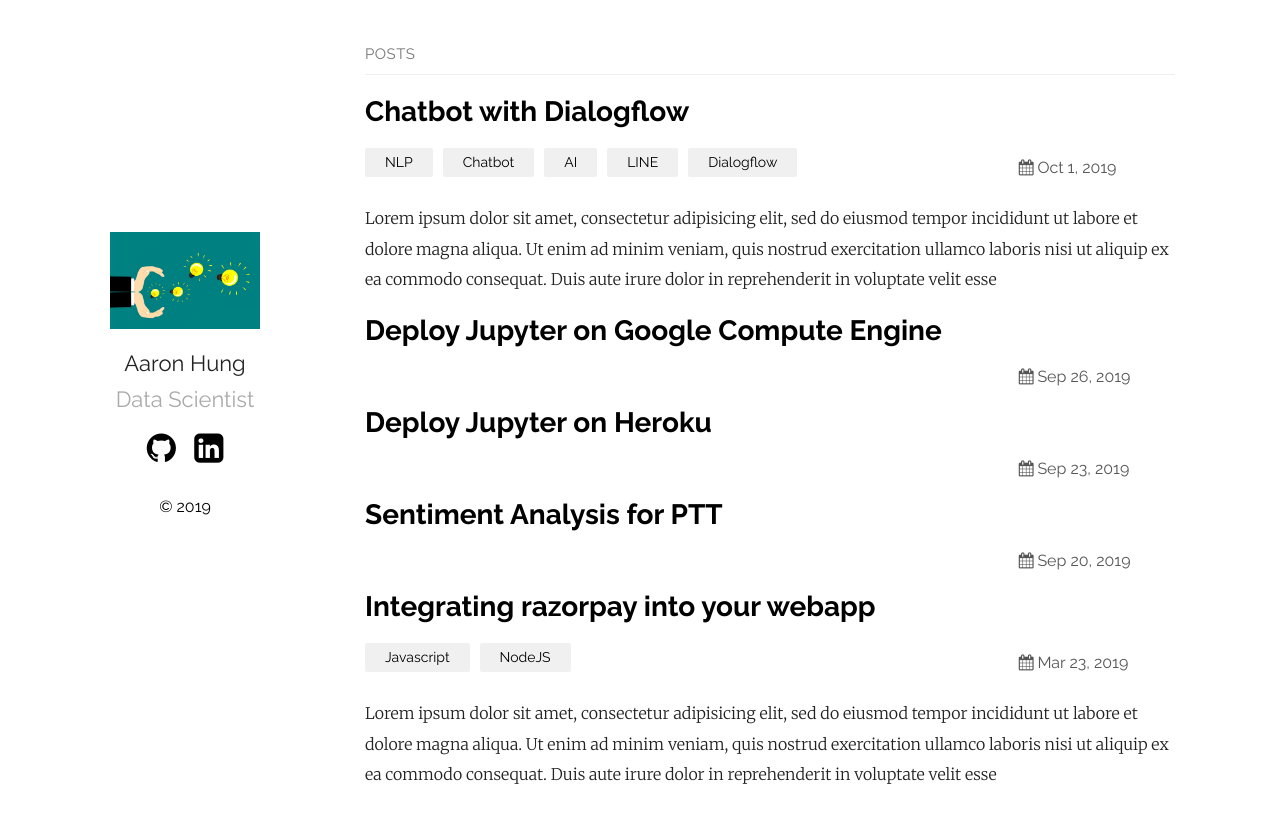
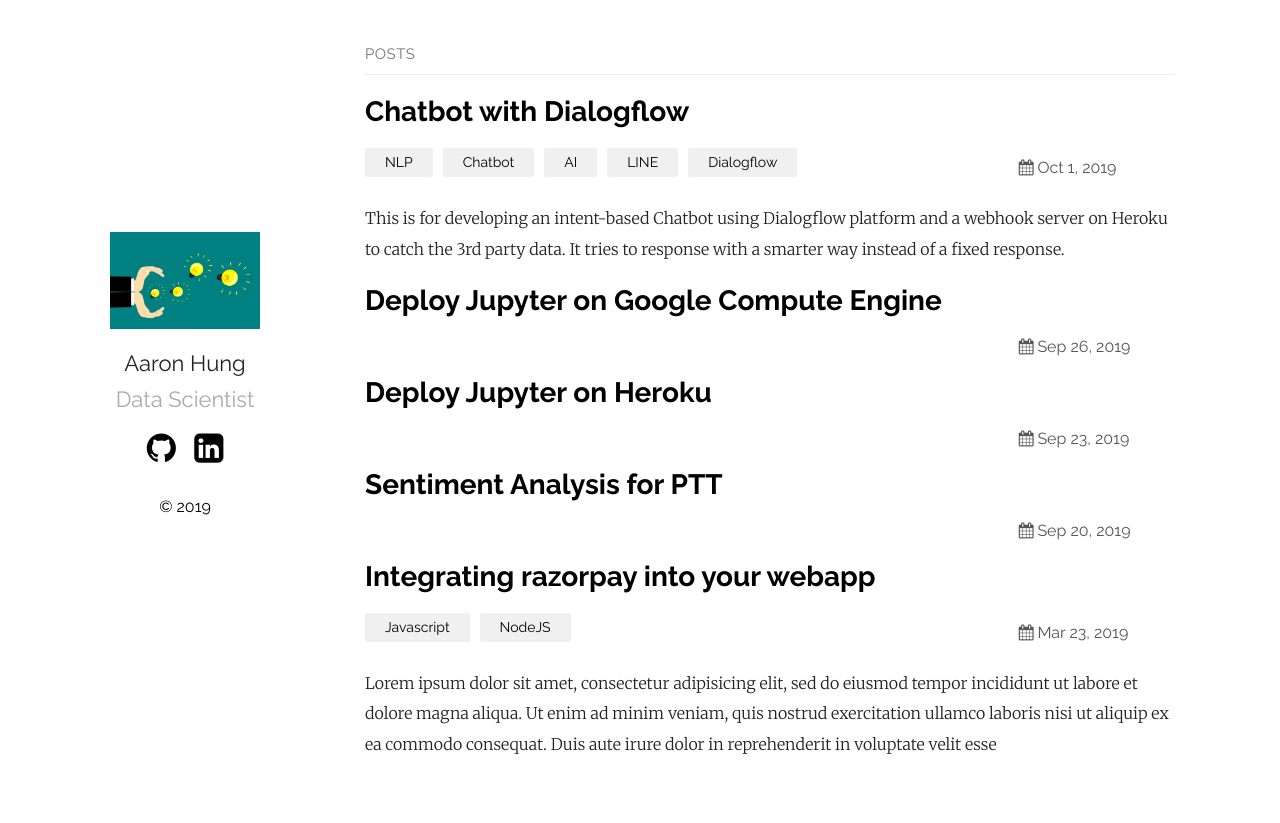
Before and after one commit to aaronhung215/Aaron_BigData-AI, a Jekyll site: the page built from index.md, in a window 1280 px wide. Shown: the top 823 px of the page. Built offline with Jekyll 4.4.1, drawn with Linux system fonts in a browser that asks for light colours.

Commit message:
add description

```diff
--- a/_posts/2019-10-01-Chatbot-with-Dialogflow.md
+++ b/_posts/2019-10-01-Chatbot-with-Dialogflow.md
@@ -5,7 +5,7 @@ date: 2019-10-01
 categories: NLP Chatbot AI LINE Dialogflow
 comments: true
 ---
-Lorem ipsum dolor sit amet, consectetur adipisicing elit, sed do eiusmod tempor incididunt ut labore et dolore magna aliqua. Ut enim ad minim veniam, quis nostrud exercitation ullamco laboris nisi ut aliquip ex ea commodo consequat. Duis aute irure dolor in reprehenderit in voluptate velit esse
+This is for developing an intent-based Chatbot using Dialogflow platform and a webhook server on Heroku to catch the 3rd party data. It tries to response with a smarter way instead of a fixed response.
 
 1. Architecture
 * Dialogflow Conceptual Architecture
```
